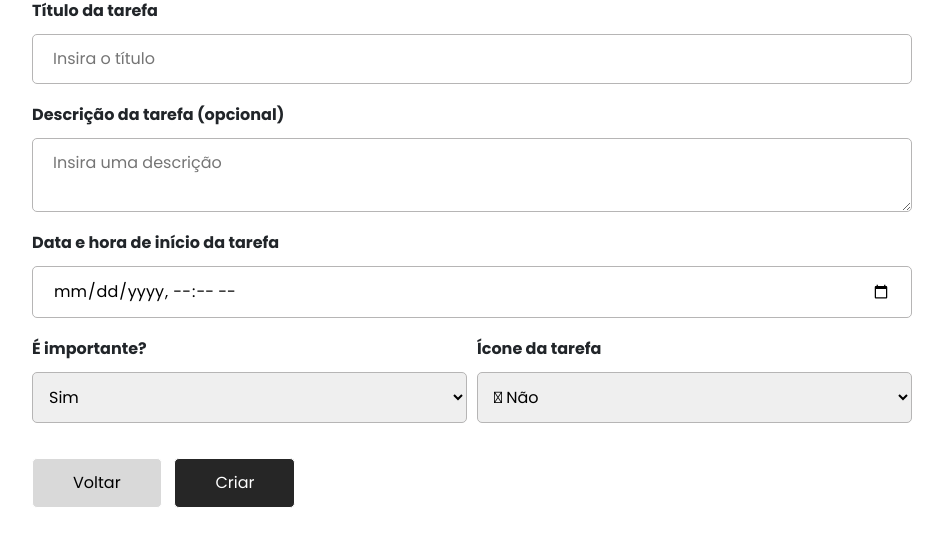
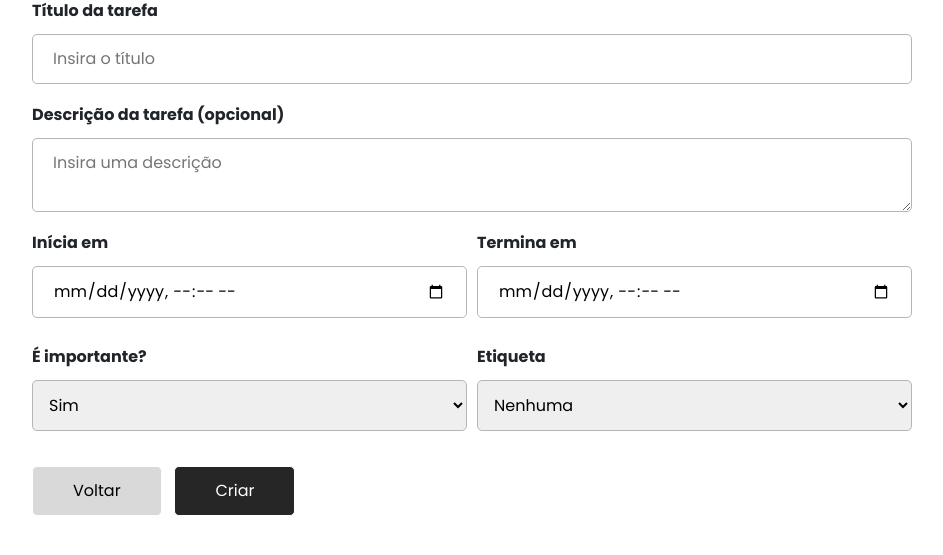
Before and after one commit to Lugaluvi/oldFando, a PHP site: page /menus/addTask.php in a window 1280 px wide. Shown: the part 211-766 px from the top of the page, without its empty margins (168-1111 px from the left). Run offline with PHP 8.4, Linux system fonts and the light colour scheme; some libraries are stand-ins or nearby versions.

Commit message:
Criação e estrutura de tarefas finalizada

```diff
--- a/management/userInclude.php
+++ b/management/userInclude.php
@@ -8,7 +8,7 @@
 	$userKey 	  = rand(111111,999999);
 
 	if ($dados = mysqli_query($connection, "INSERT INTO users (userName, userLastname, userEmail, userPassword, userKey) VALUES ('$userName', '$userLastname', '$userEmail', '$userPassword', '$userKey')")){
-		$tasks = mysqli_query($connection, "CREATE TABLE `tabela_$userKey` ( `taskID` INT(11) NOT NULL AUTO_INCREMENT , `taskName` VARCHAR(150) NOT NULL , `taskDesc` VARCHAR(200) NULL , `taskCreateDate` DATETIME NOT NULL , `taskDate` DATETIME NOT NULL , `isImportant` BOOLEAN NOT NULL , `taskIcon` VARCHAR(100) NULL , PRIMARY KEY (`taskID`)) ENGINE = InnoDB;");
+		$tasks = mysqli_query($connection, "CREATE TABLE `tabela_$userKey` ( `taskID` INT(11) NOT NULL AUTO_INCREMENT , `taskTitle` VARCHAR(150) NOT NULL , `taskDesc` VARCHAR(200) NULL , `taskCreateDate` DATETIME NOT NULL , `taskDate` DATETIME NOT NULL , `isImportant` BOOLEAN NOT NULL , `taskIcon` VARCHAR(100) NULL , PRIMARY KEY (`taskID`)) ENGINE = InnoDB;");
 
 		if($tasks){
 			header('location:../menus/userCreated.php');
--- a/menus/addTask.php
+++ b/menus/addTask.php
@@ -18,7 +18,7 @@
     <h2><b>Criar tarefa</b></h2>
     <h6 class="form-text text-muted">Preencha os dados abaixo para criar a tarefa.</h6>
     <br>
-    <form method="POST" action="menus/userInclude.php">
+    <form method="POST" action="../management/taskInclude.php">
         <div class="form-group">
             <label for="task_title"><b>Título da tarefa</b></label>
             <input type="text" name="task_title" placeholder="Insira o título" maxlength="150" required>
@@ -27,22 +27,38 @@
             <label for="task_desc"><b>Descrição da tarefa (opcional)</b></label>
             <textarea class="textarea" name="task_desc" rows="2" placeholder="Insira uma descrição" maxlength="250" required></textarea>
         </div>
-        <div class="form-group">
-            <label for="task_date"><b>Data e hora de início da tarefa</b></label>
-            <input type="datetime-local" name="task_date" required>
+        <div class="form-row">
+            <div class="col">
+                <label for="task_date"><b>Inícia em</b></label>
+                <input type="datetime-local" name="task_date_start" required>
+            </div>
+            <div class="col">
+                <label for="task_date"><b>Termina em</b></label>
+                <input type="datetime-local" name="task_date_finish" required>
+            </div>
         </div>
+        <br>
         <div class="form-row">
             <div class="col">
                 <label for="select"><b>É importante?</b></label>
-                <select class="select" name="select" required>
-                    <option value="0">Sim</option>
-                    <option value="1">Não</option>
+                <select class="select" name="is_important" required>
+                    <option value="1">Sim</option>
+                    <option value="0">Não</option>
                 </select>
             </div>
             <div class="col">
-                <label for="user_lastname"><b>Ícone da tarefa</b></label>
-                <select style="font-family: 'FontAwesome', Poppins;" class="select" name="select" required>
-                    <option value="1">&#xf7e5; Não</option>
+                <label for="select"><b>Etiqueta</b></label>
+                <select class="select" name="task_tag" required>
+                    <option value="tasks">Nenhuma</option>
+                    <option value="exclamation-triangle">Alerta</option>
+                    <option value="apple-alt">Alimentação</option>
+                    <option value="sun">Dia-a-dia</option>
+                    <option value="graduation-cap">Estudos</option>
+                    <option value="user-friends">Encontro</option>
+                    <option value="football-ball">Esporte</option>
+                    <option value="spa">Laser</option>
+                    <option value="bell">Lembrete</option>
+                    <option value="briefcase">Trabalho</option>
                 </select>
             </div>
         </div>
```
Also changed, not shown: errors/taskProblem.php (added, +23 -0 lines), fando_db.sql (+30 -23 lines), management/taskInclude.php (added, +24 -0 lines), menus/homeScreen.php (+14 -9 lines).
